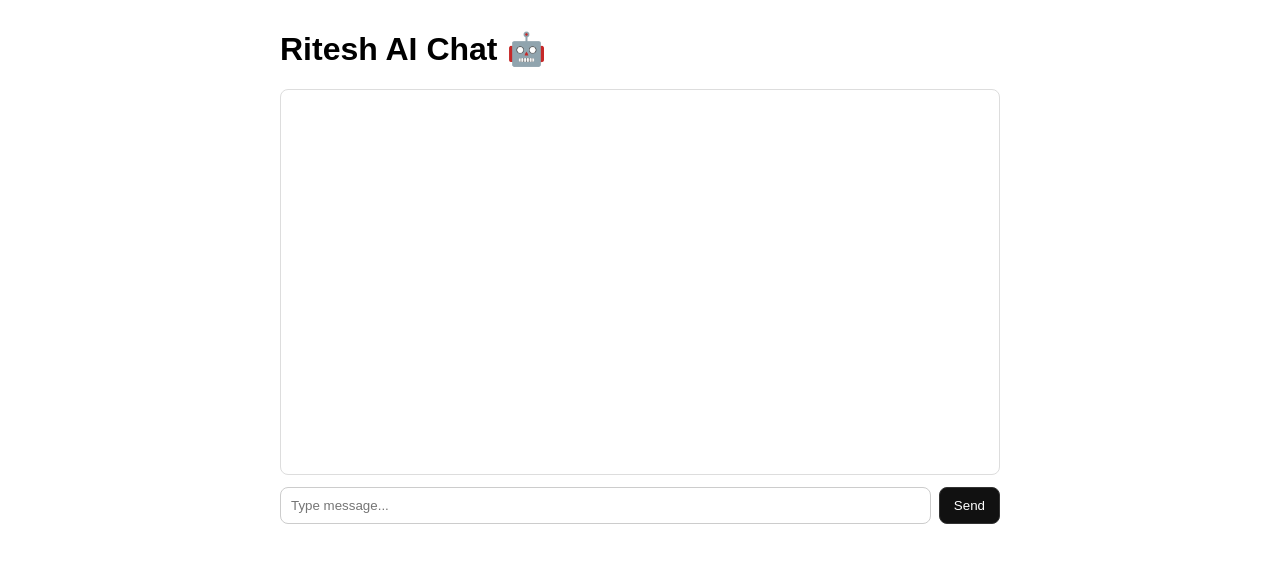
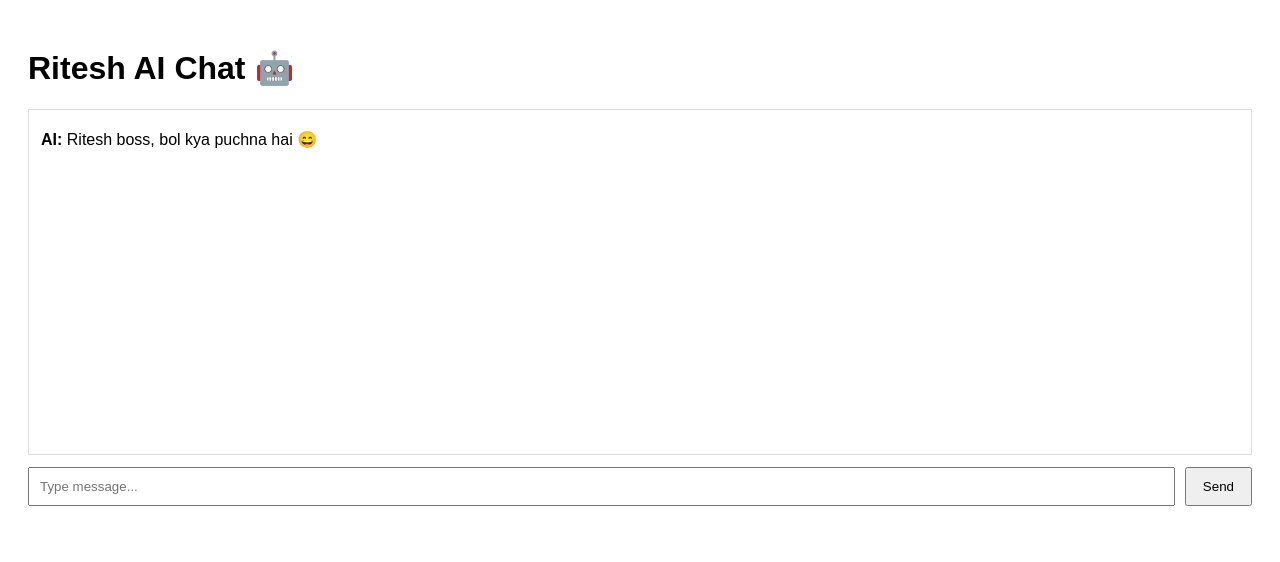
Before and after one commit to moraltalesstory5-max/ritesh-ai, a website: page index.html in a window 1280 px wide. Drawn offline with Linux system fonts and the light colour scheme.

Commit message:
Update index.html

```diff
--- a/index.html
+++ b/index.html
@@ -2,28 +2,31 @@
 <html lang="en">
 <head>
   <meta charset="UTF-8" />
-  <meta name="viewport" content="width=device-width, initial-scale=1.0" />
+  <meta name="viewport" content="width=device-width, initial-scale=1.0"/>
   <title>Ritesh AI Chat</title>
   <style>
-    body { font-family: Arial, sans-serif; max-width: 720px; margin: 30px auto; padding: 0 12px; }
-    #chat { border: 1px solid #ddd; padding: 12px; height: 360px; overflow-y: auto; border-radius: 8px; }
+    body { font-family: Arial, sans-serif; padding: 20px; }
+    #chat { border: 1px solid #ddd; padding: 12px; height: 320px; overflow-y: auto; margin-bottom: 12px; }
     .msg { margin: 8px 0; }
-    .you { font-weight: 700; }
-    .ai { font-weight: 700; }
-    .row { display: flex; gap: 8px; margin-top: 12px; }
-    input { flex: 1; padding: 10px; border-radius: 8px; border: 1px solid #ccc; }
-    button { padding: 10px 14px; border-radius: 8px; border: 1px solid #333; background: #111; color: #fff; cursor: pointer; }
+    .you { font-weight: bold; }
+    .ai { font-weight: bold; }
+    form { display: flex; gap: 10px; }
+    input { flex: 1; padding: 10px; }
+    button { padding: 10px 16px; cursor: pointer; }
   </style>
 </head>
 <body>
   <h1>Ritesh AI Chat 🤖</h1>
 
-  <div id="chat"></div>
+  <div id="chat">
+    <div class="msg"><span class="ai">AI:</span> Ritesh boss, bol kya puchna hai 😄</div>
+  </div>
 
-  <div class="row">
-    <input id="msgInput" placeholder="Type message..." />
-    <button id="sendBtn" type="button">Send</button>
-  </div>
+  <!-- ✅ form used ताकि enter pe submit हो, BUT refresh नहीं होगा (script रोक देगा) -->
+  <form id="chatForm">
+    <input id="msgInput" placeholder="Type message..." autocomplete="off" />
+    <button type="submit" id="sendBtn">Send</button>
+  </form>
 
   <script src="./script.js"></script>
 </body>
```
